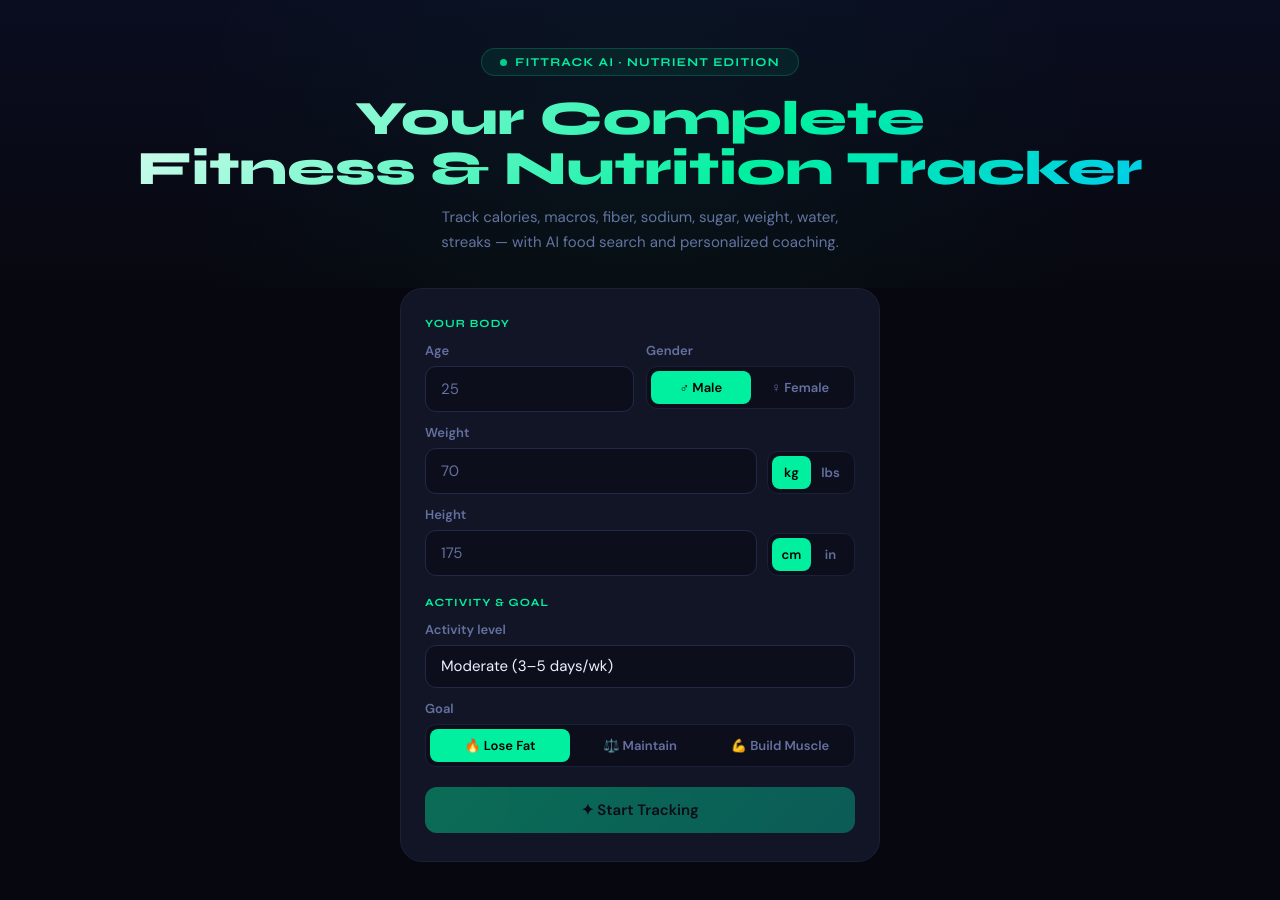
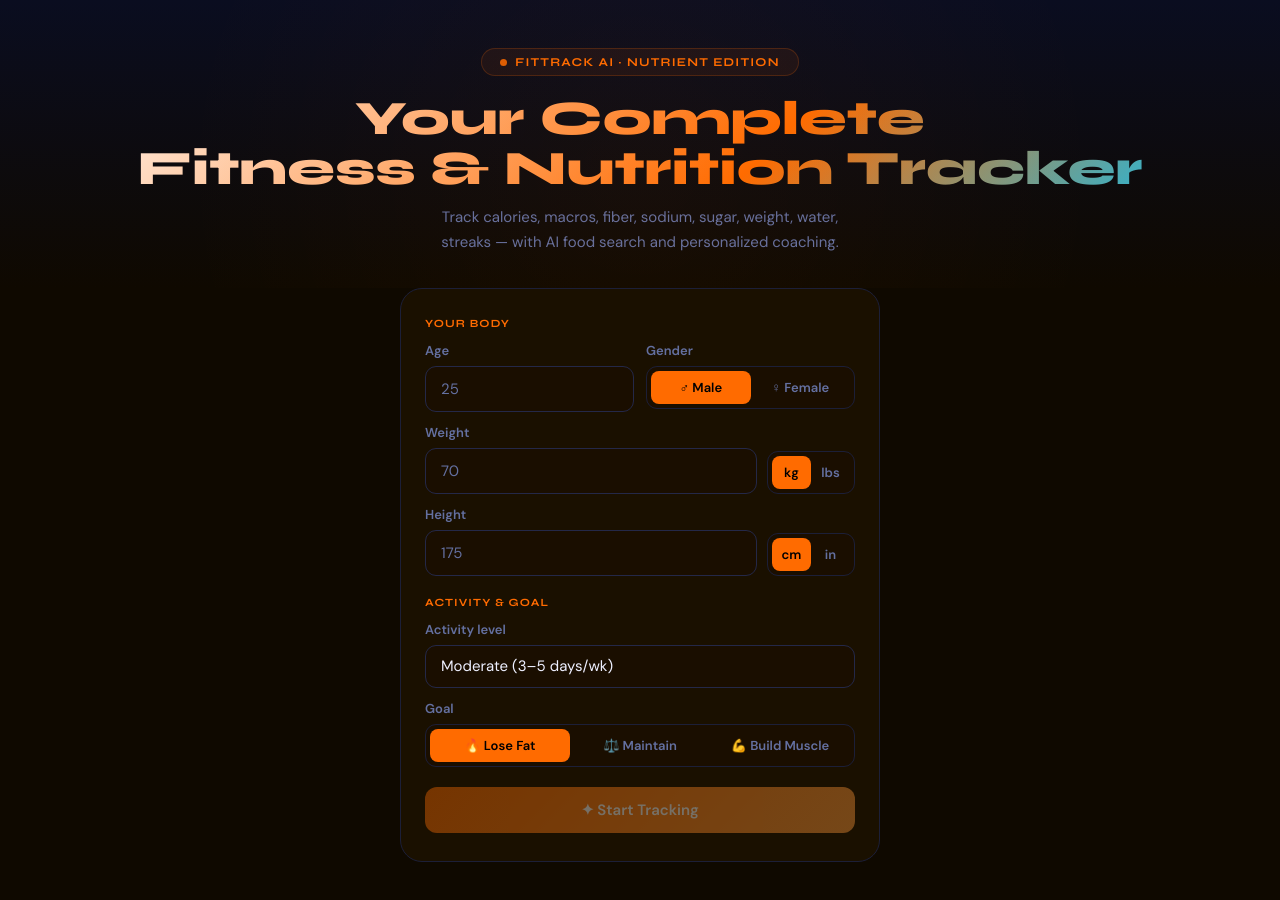
Before and after one commit to aryan2891rawat-ux/FiTTrack, a React (Create React App) app: page / in a window 1280 px wide. Shown: the top 900 px of the page. Built offline with nearby package versions, Linux system fonts and the light colour scheme.

Commit message:
Update App.jsx

```diff
--- a/src/App.jsx
+++ b/src/App.jsx
@@ -5,10 +5,10 @@ const css = `
   @import url('https://fonts.googleapis.com/css2?family=Syne:wght@400;700;800;900&family=DM+Sans:ital,wght@0,300;0,400;0,500;0,600;1,300&family=JetBrains+Mono:wght@400;600;700&display=swap');
   *,*::before,*::after{box-sizing:border-box;margin:0;padding:0;}
   :root{
-    --bg:#07080f; --s1:#0c0e1b; --s2:#11142a; --card:#121525;
+    --bg:#0f0900; --s1:#1a0e00; --s2:#1f1200; --card:#1a1000;
     --border:#1c1f38; --b2:#242848;
-    --green:#00f0a0; --gdim:rgba(0,240,160,0.07); --gglow:rgba(0,240,160,0.2);
-    --blue:#5b8fff; --bdim:rgba(91,143,255,0.08); --bglow:rgba(91,143,255,0.2);
+  --green:#ff6b00; --gdim:rgba(255,107,0,0.07); --gglow:rgba(255,107,0,0.2);
+--blue:#ff9a3c; --bdim:rgba(255,154,60,0.08); --bglow:rgba(255,154,60,0.2);
     --orange:#ff8c42; --pink:#ff4f8b; --yellow:#ffd166; --red:#ff5252; --purple:#a78bfa;
     --text:#eef0ff; --muted:#6470a0; --muted2:#2a2e52;
   }
@@ -39,7 +39,7 @@ const css = `
   .inp option{background:var(--s1);}
 
   .btn{
-    background:linear-gradient(135deg,var(--green),#00c4a0);color:#000;border:none;
+    background:linear-gradient(135deg,var(--green),#ff9a3c);color:#fff;border:none;
     border-radius:12px;font-family:'DM Sans',sans-serif;font-size:15px;font-weight:700;
     padding:13px 22px;cursor:pointer;transition:transform 0.15s,box-shadow 0.15s,opacity 0.15s;
   }
```
